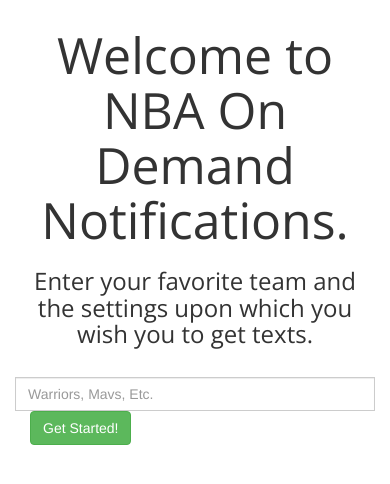
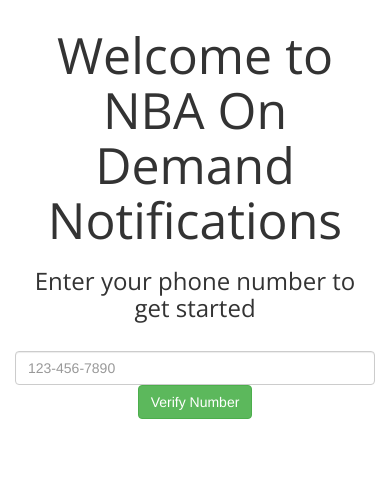
Before and after one commit to neelparekh/ExcitingNBAGames, a Flask app: template exciting_nba_games_app/templates/home.html in a window 390 px wide. Shown: the part 163-647 px from the top of the page. Run offline with Flask 2, Linux system fonts and the light colour scheme; the template is opened without the code that fills it, so the values that code supplies are empty; some libraries are stand-ins or nearby versions.

Commit message:
validate and verify phone

```diff
--- a/exciting_nba_games_app/app.py
+++ b/exciting_nba_games_app/app.py
@@ -1,13 +1,14 @@
-from flask import Flask, render_template, request, make_response, jsonify, redirect, Blueprint, send_from_directory, url_for, flash
+from flask import Flask, render_template, request, make_response, jsonify, redirect, Blueprint, url_for, flash
 from flask_bootstrap import Bootstrap
 from flask_nav import Nav
 from flask_nav.elements import Navbar, View
 from flask_login import UserMixin, LoginManager, login_user, logout_user, login_required, current_user
 from flask_sqlalchemy import SQLAlchemy
-from werkzeug.security import generate_password_hash, check_password_hash
-from typing import List, Dict, Tuple
-from send_sms import send_SMS
-from ExcitingNBAGames import get_exciting_games
+from twilio.rest import Client
+import os
+import re
+from random import randint
+import datetime
 
 # Basic config for Flask site
 app = Flask(__name__)
@@ -16,6 +17,11 @@
 db = SQLAlchemy(app)
 login_manager = LoginManager(app)
 login_manager.login_view = 'auth.login'
+account_sid   = os.getenv("TWILIO_ACCOUNT_SID")
+auth_token    = os.getenv("TWILIO_AUTH_TOKEN")
+service_sid   = os.getenv("TWILIO_SERVICE_ID")
+twilio_number = os.getenv("TWILIO_PHONE_NUMBER")
+VERIFY_SID = "VA442eaff8b7200bde1797269cd28eb572"
 
 app.config['SECRET_KEY'] = b'z=\x19\xd5\xc2\xf0\x137\xc0\n\xdc\x9a*}\xd2\xd2'
 app.config['SQLALCHEMY_DATABASE_URI'] = 'sqlite:///db.sqlite'
@@ -23,13 +29,21 @@
 # User object
 class User(UserMixin, db.Model):
     id = db.Column(db.Integer, primary_key=True) # primary keys are required by SQLAlchemy
-    email = db.Column(db.String(500), unique=True)
-    password = db.Column(db.String(100))
-
-    def get_email(self):
-        return self.email
+    phone = db.Column(db.String(15), unique=True)
+    verifyCode = db.Column(db.Integer())
+    verifyCodeTimestamp = db.Column(db.DateTime())
+    isVerified = db.Column(db.Boolean())
+    wantsNotifications = db.Column(db.Boolean())
+    def get_phone(self):
+        return self.phone
     def get_id(self):
         return self.id
+    def get_verify_code(self):
+        return self.verifyCode
+    def get_verify_code_timestamp(self):
+        return self.verifyCodeTimestamp
+    def get_is_verified(self):
+        return self.isVerified
 
 # blueprint for auth routes in our app
 auth = Blueprint('auth', __name__)
@@ -102,8 +116,7 @@
 @nav.navigation('loggedoutnavbar')
 def create_navbar():
     home_view = View('Home', 'home')
-    test_view = View('Test', 'testNotifs')
-    return Navbar(home_view, test_view)
+    return Navbar(home_view)
 
 @nav.navigation('loggedinnavbar')
 def create_loggedinnavbar():
@@ -121,18 +134,26 @@
 def signup():
     return render_template('signup.html')
 
-@app.route("/testNotifs")
-def testNotifs():
-    exciting_games = get_exciting_games()
-    if exciting_games != '':
-        print(exciting_games)
-        data = {'message_body': exciting_games + '\n\n And Remember: Always double back!'}
-        result = send_SMS(data, '+14084807564')
-        return result
-    else:
-        return "No exciting NBA games found."
+@app.route("/verify_phone", methods=["POST"])
+def verifyPhone():
+    inputPhone = request.form['phone']
+    valid = re.match("^\(?([0-9]{3})\)?[-.●]?([0-9]{3})[-.●]?([0-9]{4})$", inputPhone)
+    if not valid:
+        flash('Invalid Phone Number', 'error')
+        return redirect(url_for('home'))
 
+    try:
+        newUser = User(phone=inputPhone,
+                       verifyCode=random(5),
+                       verifyCodeTimestamp=datetime.datetime.now())
+        db.session.add(newUser)
+        db.session.commit()
+    except:
+        flash('DB Commit Failed', 'error')
+        return redirect(url_for('home'))
 
+    flash('Validated!', 'success')
+    return redirect(url_for('home'))
 
 if __name__ == "__main__":
     app.run(debug=True)
--- a/exciting_nba_games_app/static/js/main.js
+++ b/exciting_nba_games_app/static/js/main.js
@@ -1,2 +1,18 @@
 $(document).ready(function() {
+  $("#verifyPhone").submit(() => {
+    $.ajax({
+    	type : "POST",
+    	url : '/verify_phone',
+    	dataType: "json",
+    	data: JSON.stringify($("#phone").value()),
+    	contentType: 'application/json;charset=UTF-8',
+    	success: function (data) {
+    		console.log(data);
+    		}
+      error: function (err) {
+        console.log(err);
+      }
+    });
+  });
+
 });
--- a/exciting_nba_games_app/templates/home.html
+++ b/exciting_nba_games_app/templates/home.html
@@ -4,39 +4,32 @@
   <div class="emptyspace"></div>
   <br>
   <div class="text-center overlay-diag">
-    <h1 class="thin-font big-h1">Welcome to NBA On Demand Notifications.</h1>
-    <h3 class="thin-font">Enter your favorite team and the settings upon which you wish you to get texts.</h3>
+    <h1 class="thin-font big-h1">Welcome to NBA On Demand Notifications</h1>
+    <h3 class="thin-font">Enter your phone number to get started</h3>
     <br>
-    <div class="row">
-      <div class="col-md-10 col-md-offset-2 col-sm-11">
-        <form id="getStartedForm">
-          <div class="input-group col-md-5 col-sm-6 col-xs-12 col-xs-offset-text-center">
-            <input id="nba_team" type="text" class="form-control" placeholder="Warriors, Mavs, Etc." required>
-          </div>
-          <div class="col-md-1 col-xs-1" text-center>
-            <button class="btn btn-success" type="submit">Get Started!</button>
-          </div>
-        </form>
+    <form class="form-inline" id="verifyPhone" method="POST" action="/verify_phone">
+      <div class="form-group row">
+        <div class="col-md-7">
+          <input type="tel" class="form-control" name="phone" autocomplete="tel" placeholder="123-456-7890">
+        </div>
+        <button class="btn btn-success" type="submit">Verify Number</button>
       </div>
-    </div>
+    </form>
     <br>
-    <div class="row">
-      <div class="col-md-10 col-md-offset-1">
-        <div id="possibleError" class="alert"></div>
-      </div>
-    </div>
-    <br><br><br>
-    <div class="row">
-      <div class="col-md-8 col-md-offset-2">
-        <div id="outputPanel" class="panel panel-default">
-          <div class="panel-heading">
-            <h3 id="panelHeader"></h3>
-          </div>
-          <div id="panelBody" class="panel-body">
-          </div>
-        </div>
-      </div>
-    </div>
+    {% with errors = get_flashed_messages(category_filter=["error"]) %}
+      {% if errors %}
+        {%- for msg in errors %}
+          <div id="errMsg" class="alert alert-danger">{{msg}}</div>
+        {% endfor -%}
+      {% endif %}
+    {% endwith %}
+    {% with success = get_flashed_messages(category_filter=["success"]) %}
+      {% if success %}
+        {%- for msg in success %}
+          <div id="successMsg" class="alert alert-success">{{msg}}</div>
+        {% endfor -%}
+      {% endif %}
+    {% endwith %}
   </div>
 {% endblock %}
 
--- a/exciting_nba_games_app/templates/layout.html
+++ b/exciting_nba_games_app/templates/layout.html
@@ -25,7 +25,10 @@
       {% endblock %}
     </div>
 
-    <script type="text/javascript" src="https://cdnjs.cloudflare.com/ajax/libs/jquery/3.2.1/jquery.min.js"></script>
+    <script
+      src="https://code.jquery.com/jquery-3.5.1.slim.min.js"
+      integrity="sha256-4+XzXVhsDmqanXGHaHvgh1gMQKX40OUvDEBTu8JcmNs="
+      crossorigin="anonymous"></script>
     <script type="text/javascript" src="https://cdnjs.cloudflare.com/ajax/libs/twitter-bootstrap/3.3.7/js/bootstrap.min.js"></script>
     <script type="text/javascript" src="https://cdn.jsdelivr.net/npm/jquery-validation@1.19.0/dist/jquery.validate.min.js"></script>
     <script>
@@ -35,6 +38,7 @@
       });
     </script>
     {% block addScripts %}
+    <script src=""
     {% endblock %}
   </body>
 </html>
```
